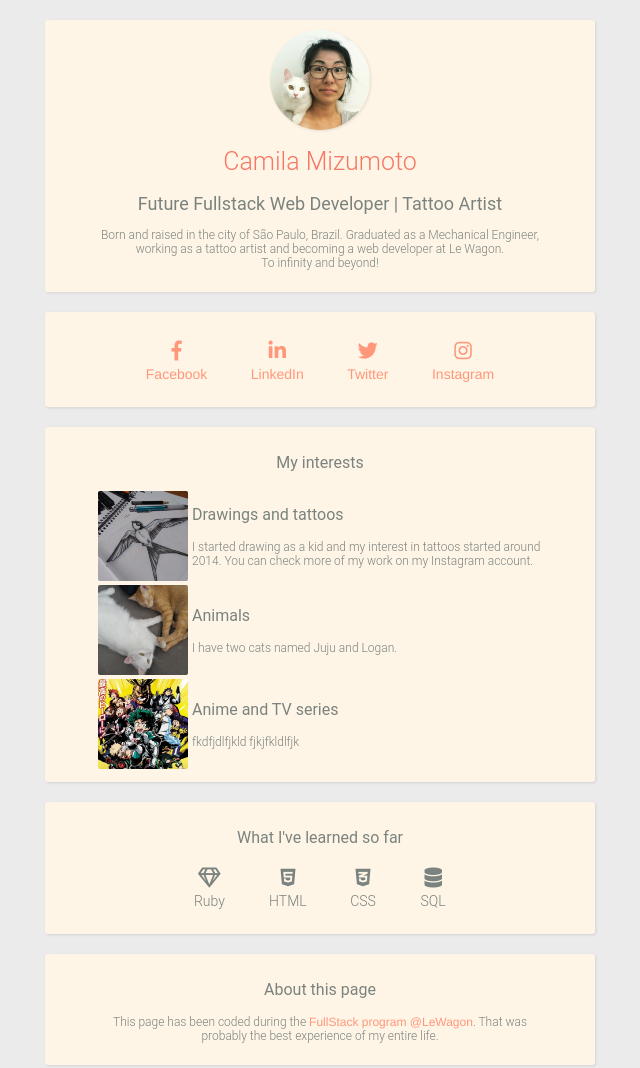
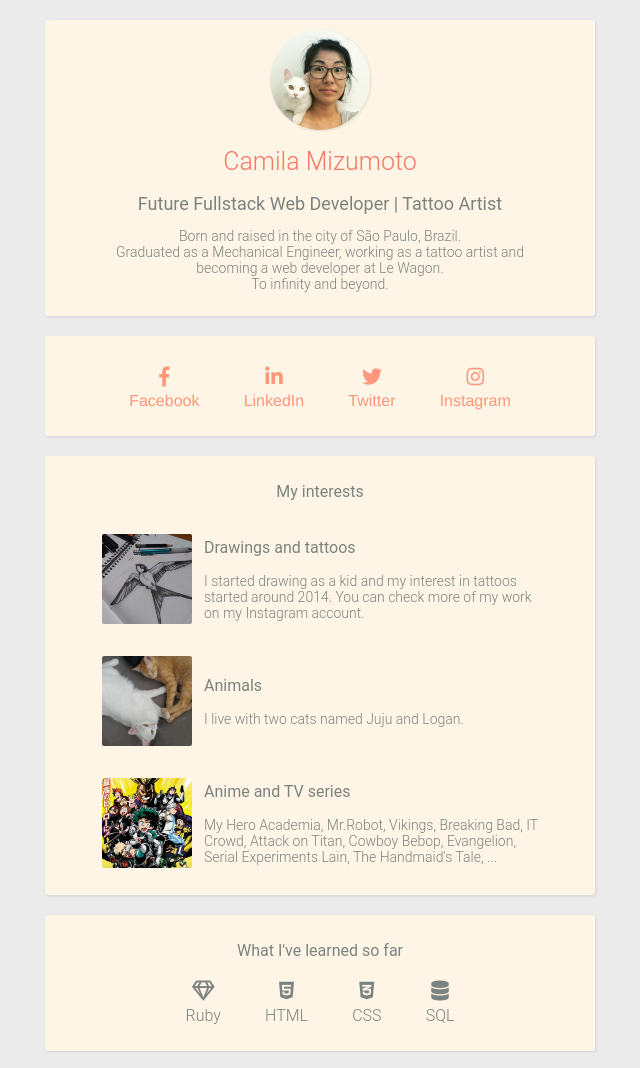
Before and after one commit to camilamiz/profile, a plain HTML site: page index.html in a window 1280 px wide. Shown: the top 1068 px of the page, without its empty margins (320-960 px from the left). Drawn offline with Linux system fonts and the light colour scheme.

Commit message:
my profile page

```diff
--- a/index.html
+++ b/index.html
@@ -19,7 +19,7 @@
         <img src="images/profile.png" id = "img-profile" class="img-circle">
         <h1>Camila Mizumoto</h1>
         <h2>Future Fullstack Web Developer | Tattoo Artist</h2>
-        <p>Born and raised in the city of São Paulo, Brazil. Graduated as a Mechanical Engineer, working as a tattoo artist and becoming a web developer at Le Wagon.<br>To infinity and beyond!</p>
+        <p>Born and raised in the city of São Paulo, Brazil. <br>Graduated as a Mechanical Engineer, working as a tattoo artist and becoming a web developer at Le Wagon.<br>To infinity and beyond.</p>
       </div>
 
       <div class="card">
@@ -41,11 +41,11 @@
               </tr>
               <tr>
                 <td><img src="images/JujuLogan.jpg" class="img-size"></td>
-                <td><h3>Animals</h3><p>I have two cats named Juju and Logan.</p></td>
+                <td><h3>Animals</h3><p>I live with two cats named Juju and Logan.</p></td>
               </tr>
               <tr>
                 <td><img src="images/heroac.jpg" class="img-size"></td>
-                <td><h3>Anime and TV series</h3><p>fkdfjdlfjkld fjkjfkldlfjk</p></td>
+                <td><h3>Anime and TV series</h3><p>My Hero Academia, Mr.Robot, Vikings, Breaking Bad, IT Crowd, Attack on Titan, Cowboy Bebop, Evangelion, Serial Experiments Lain, The Handmaid's Tale, ...</p></td>
               </tr>
             </tbody>
           </table>
--- a/style.css
+++ b/style.css
@@ -51,9 +51,13 @@ p, h1, h2, h3, li {
   font-weight: 300;
 }
 
+td {
+  padding: 15px 5px;
+}
+
 body {
   background-color: #EBEBEB;
-  font-size: 14px;
+  font-family: 'Montserrat', sans-serif;
 }
 
 h1 {
@@ -72,7 +76,7 @@ h3 {
 }
 
 p {
-  font-size: 12px;
+  font-size: 14px;
 }
 
 a {
```
